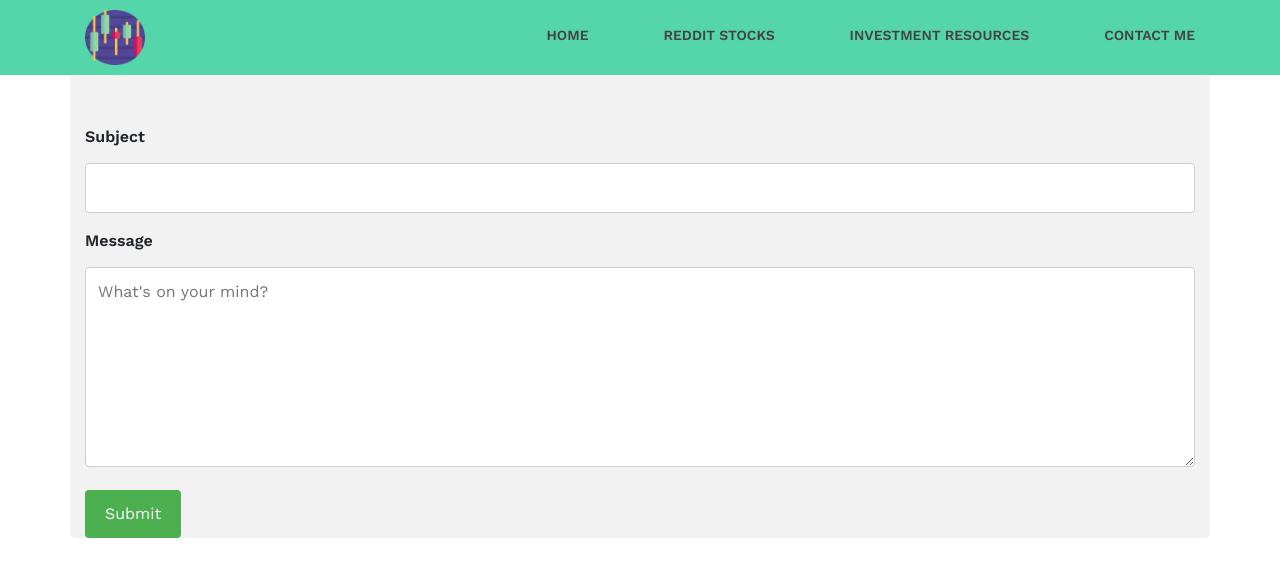
After one commit to AnimXhafa97/market-tracker, a Flask app: page /contact in a window 1280 px wide. The commit adds this page. Shown: the top 577 px of the page. Run offline with Flask 2, Linux system fonts and the light colour scheme; some libraries are stand-ins or nearby versions.

Commit message:
added contact page and debugged morningstar scrape

```diff
--- a/app.py
+++ b/app.py
@@ -38,6 +38,10 @@ def reddit():
 def resources():
     return render_template('resources.html')
 
+@app.route('/contact')
+def contact():
+    return render_template('contact.html')
+
 
 if __name__=='__main__':
     app.run(debug=True)
--- a/helpers.py
+++ b/helpers.py
@@ -4,6 +4,7 @@ from selenium import webdriver
 from selenium.webdriver.common.keys import Keys
 from bs4 import BeautifulSoup, SoupStrainer
 
+#testing some selenium stuff out
 # PATH = 'C:\Program Files (x86)\chromedriver.exe'
 # driver = webdriver.Chrome(PATH)
 
@@ -83,10 +84,19 @@ def scrape_mw():
         if item.find_parent('h3', class_='article__headline') is not None:
             mw_links.append(item)
 
+    for a in mw_links:
+        a['target'] = 'blank'
+
     return mw_links[0:5], mw_summaries[0:5]
 
-def scrape_investors():
-    pass
+# def scrape_investors():
+#     investors = requests.get('https://www.investors.com/news/').text
+#     soup = BeautifulSoup(investors, 'lxml')
+#
+#     news = soup.find('ul', class_='side-list')
+#     links = news.find_all('a')
+#
+#     return links[0:5]
 
 def scrape_yfin():
     pass
@@ -98,6 +108,10 @@ def scrape_morningstar():
 
     div = soup.find('div', class_='mdc-market-news')
     links = div.find_all('a')
+
+    for tag in links:
+        tag['href'] = 'https://www.morningstar.com' + tag['href']
+        tag['target'] = 'blank'
 
     return links[0:5]
 
--- /dev/null
+++ b/templates/contact.html
@@ -0,0 +1,78 @@
+{% extends "layout.html" %}
+
+
+{% block title %}home{% endblock %}
+
+
+
+{% block body %}
+
+<style media="screen">
+/* Style inputs with type="text", select elements and textareas */
+input[type=text], select, textarea {
+width: 100%; /* Full width */
+padding: 12px; /* Some padding */
+border: 1px solid #ccc; /* Gray border */
+border-radius: 4px; /* Rounded borders */
+box-sizing: border-box; /* Make sure that padding and width stays in place */
+margin-top: 6px; /* Add a top margin */
+margin-bottom: 16px; /* Bottom margin */
+resize: vertical /* Allow the user to vertically resize the textarea (not horizontally) */
+}
+
+/* Style the submit button with a specific background color etc */
+input[type=submit] {
+background-color: #4CAF50;
+color: white;
+padding: 12px 20px;
+border: none;
+border-radius: 4px;
+cursor: pointer;
+}
+
+/* When moving the mouse over the submit button, add a darker green color */
+input[type=submit]:hover {
+background-color: #45a049;
+}
+
+/* Add a background color and some padding around the form */
+#contact-form {
+border-radius: 5px;
+background-color: #f2f2f2;
+padding-top: 50px;
+align-items: center
+}
+</style>
+
+
+<header>
+  <div class="container">
+    <img src="static/logo.png" alt="stonks" class="logo">
+
+    <nav>
+      <ul>
+        <li> <a href="{{ url_for('index') }}">Home</a> </li>
+        <li> <a href="{{ url_for('reddit') }}">Reddit Stocks</a> </li>
+        <li> <a href="{{ url_for('resources') }}">Investment Resources</a> </li>
+        <li> <a href="{{ url_for('contact') }}">Contact Me</a> </li>
+      </ul>
+    </nav>
+  </div>
+</header>
+
+<div class="container" id="contact-form">
+  <form action="mailto:animxhafa@gmail.com">
+
+    <label for="fname">Subject</label>
+    <input type="text">
+
+
+    <label for="subject">Message</label>
+    <textarea id="subject" name="subject" placeholder="What's on your mind?" style="height:200px"></textarea>
+
+    <input type="submit" value="Submit">
+
+  </form>
+</div>
+
+{% endblock %}
--- a/templates/homepage.html
+++ b/templates/homepage.html
@@ -13,10 +13,10 @@
 
     <nav>
       <ul>
-        <li> <a href="#">Home</a> </li>
+        <li> <a href="{{ url_for('index') }}">Home</a> </li>
         <li> <a href="{{ url_for('reddit') }}">Reddit Stocks</a> </li>
-        <li> <a href="#">Investment Resources</a> </li>
-        <li> <a href="#">Contact Me</a> </li>
+        <li> <a href="{{ url_for('resources') }}">Investment Resources</a> </li>
+        <li> <a href="{{ url_for('contact') }}">Contact Me</a> </li>
       </ul>
     </nav>
   </div>
```
